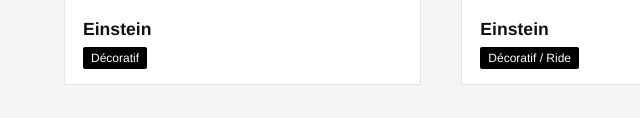
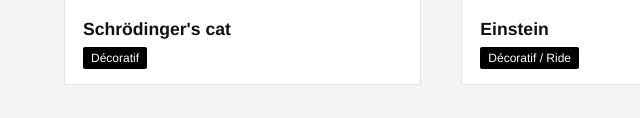
Before and after one commit to entropyboards/website, a plain HTML site: page customs.html in a window 1280 px wide. Shown: the part 682-800 px from the top of the page, 0-640 px from the left. Drawn offline with Linux system fonts and the light colour scheme.

Commit message:
changement nom custom schrodinger

```diff
--- a/customs.html
+++ b/customs.html
@@ -53,7 +53,7 @@
     <a href="custom/schrodinger.html" class="custom-card">
       <img src="images_custom/Schrodinger/with_einstein_book.JPG" alt="Custom Schrodinger's cat">
       <div class="custom-info">
-        <h3>Einstein</h3>
+        <h3>Schrödinger's cat</h3>
         <span class="tag ride">Décoratif</span>
       </div>
     </a>
```
Also changed, not shown: logo copie.png (added).
